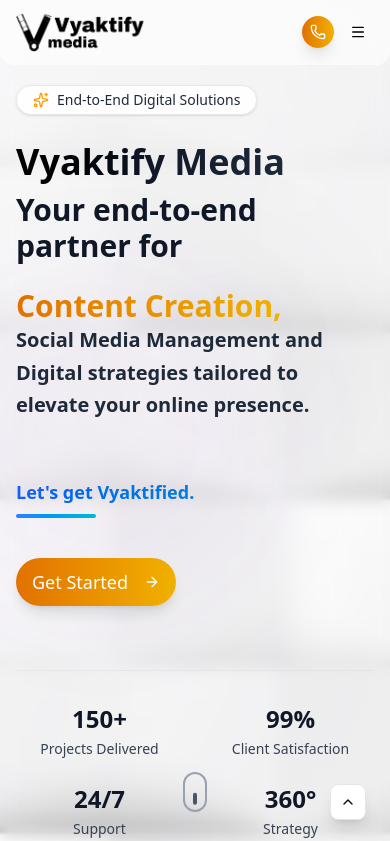
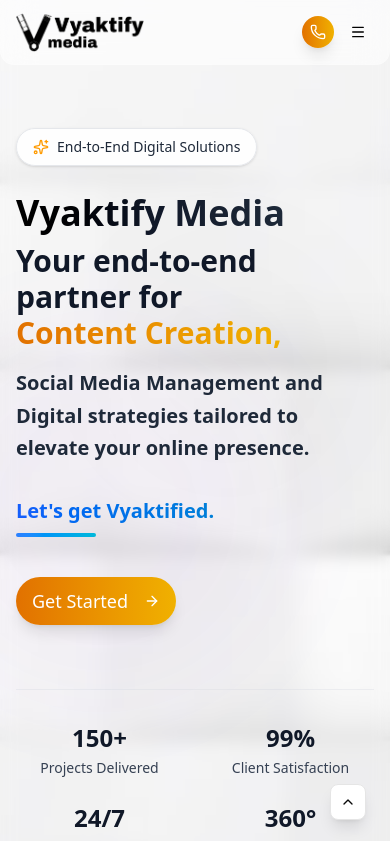
Before and after one commit to AnantDjha/vyaktify-media, a React (Vite) app in the folder frontend--/: page /home in a window 390 px wide. Shown: the top 841 px of the page. Built offline with nearby package versions, Linux system fonts and the light colour scheme.

Commit message:
all done

```diff
--- a/frontend--/src/home/landing-component/front-banner.tsx
+++ b/frontend--/src/home/landing-component/front-banner.tsx
@@ -6,16 +6,25 @@
 
 export const FrontBanner = () => {
     return (
-        <div className="relative w-full min-h-screen flex items-center overflow-hidden">
+        <div
+            className="
+                relative w-full
+                pt-32 sm:pt-36 lg:pt-40      /* Push hero below navbar */
+                pb-20 sm:pb-28
+                flex items-center
+                overflow-hidden
+                min-h-[85vh]                /* Flexible height */
+            "
+        >
             {/* Background with overlay */}
             <div
                 className="absolute inset-0 z-0 bg-cover bg-center bg-no-repeat"
                 style={{ backgroundImage: `url(${bannerImg})` }}
             >
-                <div className="absolute inset-0 z-0 backdrop-blur-sm" />
+                <div className="absolute inset-0 z-0 backdrop-blur-sm " />
             </div>
 
-            {/* Floating elements for visual interest */}
+            {/* Floating elements */}
             <div className="absolute inset-0 overflow-hidden">
                 <motion.div
                     initial={{ opacity: 0 }}
@@ -31,15 +40,16 @@
                 />
             </div>
 
-            {/* Main Content Container */}
+            {/* Main Content */}
             <div className="relative z-10 container mx-auto px-4 sm:px-6 lg:px-8">
                 <div className="max-w-3xl">
+
                     {/* Badge */}
                     <motion.div
                         initial={{ opacity: 0, y: 20 }}
                         animate={{ opacity: 1, y: 0 }}
                         transition={{ duration: 0.6 }}
-                        className="mt-20 sm:mt-0 flex items-center gap-2 mb-6 px-4 py-1 sm:py-2 bg-white/90 backdrop-blur-sm rounded-full border border-gray-200 w-fit shadow-sm"
+                        className="flex items-center gap-2 mb-6 px-4 py-2 bg-white/90 backdrop-blur-sm rounded-full border border-gray-200 w-fit shadow-sm"
                     >
                         <Sparkles className="w-4 h-4 text-amber-500" />
                         <span className="text-sm font-medium text-gray-800">
@@ -57,54 +67,37 @@
                         <span className="bg-gradient-to-r from-black via-gray-900 to-gray-800 bg-clip-text text-transparent">
                             Vyaktify Media
                         </span>{" "}
-                        <span className="block mt-2 text-3xl sm:text-4xl lg:text-5xl font-semibold text-gray-900 ">
+                        <span className="block mt-2 text-3xl sm:text-4xl lg:text-5xl font-semibold text-gray-900">
                             Your end-to-end partner for{" "}
-                            <span className="relative inline-block mt-6">
+                            <span className="relative inline-block">
                                 <span className="relative z-10 bg-gradient-to-r from-amber-600 to-yellow-500 bg-clip-text text-transparent font-bold">
                                     Content Creation,
                                 </span>
-                                <motion.p
-                                    initial={{ opacity: 0, y: 20 }}
-                                    animate={{ opacity: 1, y: 0 }}
-                                    transition={{ duration: 0.8, delay: 0.2 }}
-                                    className="text-xl sm:text-2xl text-gray-800 mb-8 mt-0 max-w-2xl leading-relaxed font-semibold"
-                                >
-                                    Social Media Management and Digital strategies tailored to elevate your online presence.
-                                </motion.p>
-                                {/* <motion.div
-                                    initial={{ width: 0 }}
-                                    animate={{ width: "100%" }}
-                                    transition={{ duration: 1, delay: 0.5 }}
-                                    className="absolute bottom-1 left-0 h-2 bg-amber-500/30 rounded-full -z-0"
-                                /> */}
                             </span>
                         </span>
+
+                        <motion.p
+                            initial={{ opacity: 0, y: 20 }}
+                            animate={{ opacity: 1, y: 0 }}
+                            transition={{ duration: 0.8, delay: 0.2 }}
+                            className="text-xl sm:text-2xl text-gray-800 mb-8 mt-4 max-w-2xl leading-relaxed font-semibold"
+                        >
+                            Social Media Management and Digital strategies tailored to elevate your online presence.
+                        </motion.p>
                     </motion.h1>
 
-                    {/* Subheading */}
-                    {/* <motion.p
-                        initial={{ opacity: 0, y: 20 }}
-                        animate={{ opacity: 1, y: 0 }}
-                        transition={{ duration: 0.8, delay: 0.2 }}
-                        className="text-xl sm:text-2xl text-gray-800 mb-8 mt-0 max-w-2xl leading-relaxed"
-                    >
-                        Social media management, brand communication, and digital strategy
-                        tailored to elevate your online presence.
-                    </motion.p> */}
-
-                    {/* Tagline with animation */}
+                    {/* Tagline */}
                     <motion.div
                         initial={{ opacity: 0 }}
                         animate={{ opacity: 1 }}
                         transition={{ duration: 1, delay: 0.4 }}
                         className="mb-10"
                     >
-
-                        <p className="cursor-pointer hover:text-blue-800 transition-all duration-300 text-lg sm:text-4xl font-bold bg-gradient-to-r from-blue-600 to-cyan-600 bg-clip-text text-transparent">
+                        <p className="cursor-pointer hover:text-blue-800 transition-all duration-300 text-xl sm:text-4xl font-bold bg-gradient-to-r from-blue-600 to-cyan-600 bg-clip-text text-transparent">
                             Let's get Vyaktified.
                         </p>
                         <motion.div
-                            className="h-1 w-16 bg-gradient-to-r from-blue-500 to-cyan-500 rounded-full mt-2"
+                            className="h-1 bg-gradient-to-r from-blue-500 to-cyan-500 rounded-full mt-2"
                             initial={{ width: 0 }}
                             animate={{ width: "80px" }}
                             transition={{ duration: 1, delay: 1 }}
@@ -120,7 +113,7 @@
                     >
                         <Button
                             size="lg"
-                            className="bg-gradient-to-r from-amber-600 to-yellow-500 hover:from-amber-700 hover:to-yellow-600 hover:to-cyan-700 text-white px-8 py-6 text-lg rounded-full shadow-lg hover:shadow-xl transition-all duration-300 group"
+                            className="bg-gradient-to-r from-amber-600 to-yellow-500 hover:from-amber-700 hover:to-yellow-600 text-white px-8 py-6 text-lg rounded-full shadow-lg hover:shadow-xl transition-all duration-300 group"
                             asChild
                         >
                             <Link to="/services">
@@ -128,15 +121,6 @@
                                 <ArrowRight className="ml-2 h-5 w-5 group-hover:translate-x-1 transition-transform" />
                             </Link>
                         </Button>
-
-                        {/* <Button
-                            size="lg"
-                            variant="outline"
-                            className="bg-white/90 backdrop-blur-sm border-gray-300 text-gray-800 hover:bg-white hover:border-blue-500 hover:text-blue-600 px-8 py-6 text-lg rounded-full shadow-sm group"
-                        >
-                            <Play className="mr-2 h-5 w-5" />
-                            Watch Demo
-                        </Button> */}
                     </motion.div>
 
                     {/* Stats */}
@@ -172,10 +156,12 @@
                 initial={{ opacity: 0 }}
                 animate={{ opacity: 1 }}
                 transition={{ duration: 1, delay: 1.2 }}
-                className="absolute bottom-8 left-1/2 transform -translate-x-1/2 z-10"
+                className="absolute bottom-8 left-1/2 -translate-x-1/2 z-10"
             >
                 <div className="flex flex-col items-center">
-                    <span className="text-gray-800 text-sm mb-2 font-medium hidden sm:block">Scroll to explore</span>
+                    <span className="text-gray-800 text-sm mb-2 font-medium hidden sm:block">
+                        Scroll to explore
+                    </span>
                     <div className="w-6 h-10 border-2 border-gray-400 rounded-full flex justify-center">
                         <motion.div
                             animate={{ y: [0, 12, 0] }}
--- a/frontend--/src/navbar/nab-bar.tsx
+++ b/frontend--/src/navbar/nab-bar.tsx
@@ -288,7 +288,7 @@
     return (
         <>
             {/* Desktop Navbar */}
-            <nav className="fixed top-0 left-0 right-0 z-50 bg-white/60 backdrop-blur-lg border-b border-white/10 w-screens sm:w-[80%] m-auto rounded-b-xl">
+            <nav className="fixed top-0 left-0 right-0 z-50 bg-white/60 backdrop-blur-lg border-b border-white/10 w-screens lg:w-[80%] m-auto rounded-b-xl">
                 <div className="container mx-auto px-4 sm:px-6 lg:px-8">
                     <div className="flex items-center justify-between h-16 lg:h-20">
                         {/* Logo */}
```
